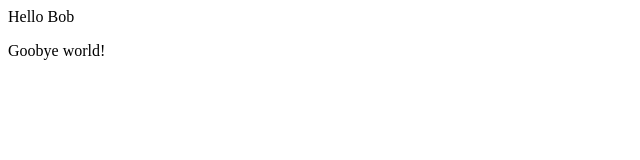
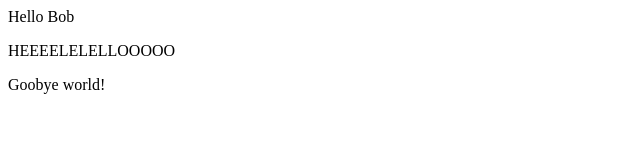
Before and after one commit to benoj/web-example, a plain HTML site: page index.html in a window 1280 px wide. Shown: the whole page, without its empty margins (0-640 px from the left). Drawn offline with Linux system fonts and the light colour scheme.

Commit message:
some other guy di dthid

```diff
--- a/index.html
+++ b/index.html
@@ -1,6 +1,7 @@
 <html>
     <body>
         <p>Hello Bob</p>
+        <p> HEEEELELELLOOOOO </p>
         <p>Goobye world!</p>
     </body>
 </html>
```
